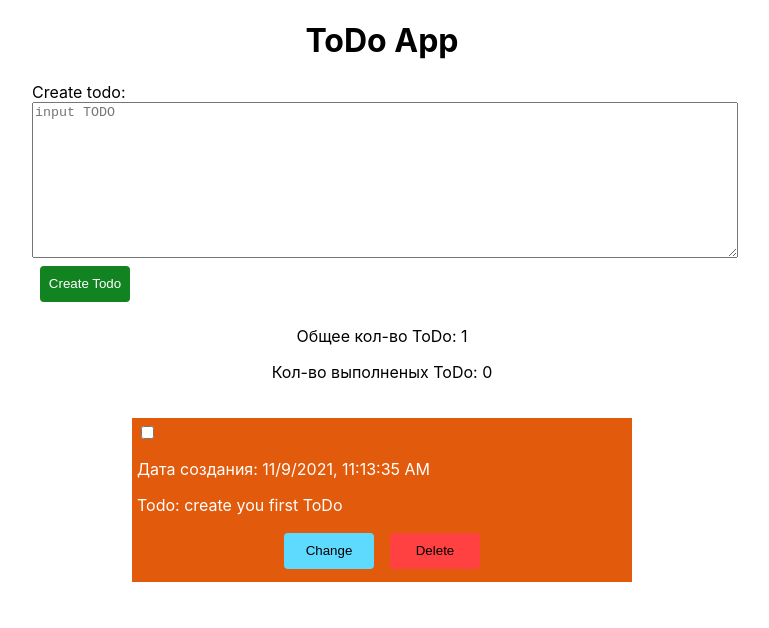
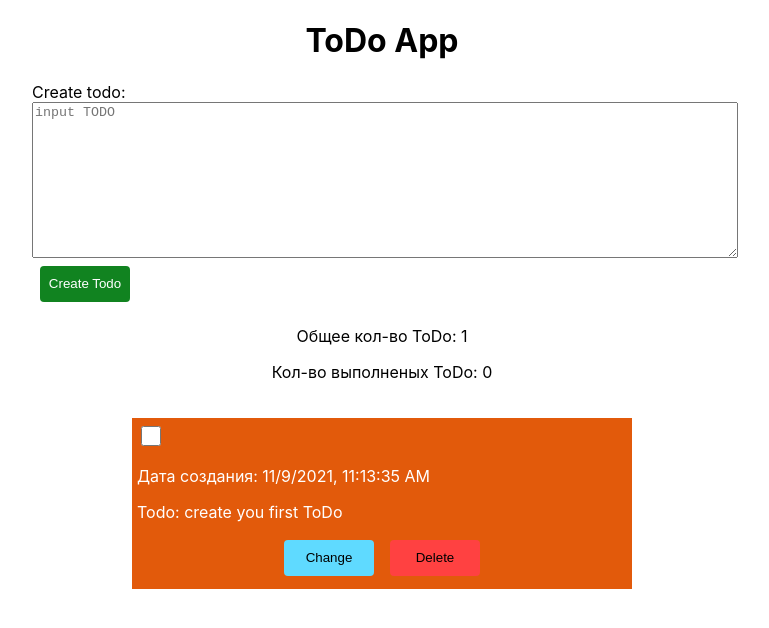
Before and after one commit to moriarty15/TODO-list-test, a React (Create React App) app: page / in a window 1280 px wide. Shown: the top 628 px of the page, without its empty margins (258-1027 px from the left). Built offline with nearby package versions, Linux system fonts and the light colour scheme; the HTML template or start-up script is replaced by a standard one.

Commit message:
стиль для чекбокса, изменяет размер

```diff
--- a/src/Components/TodoItem/TodoItem.js
+++ b/src/Components/TodoItem/TodoItem.js
@@ -20,6 +20,7 @@ export default function TodoItem({
     <>
       <div className={style.contain}>
         <input
+          className={style.checkbox}
           type="checkbox"
           value={todos[index].completed}
           checked={todos[index].completed}
--- a/src/Components/TodoItem/TodoItem.module.css
+++ b/src/Components/TodoItem/TodoItem.module.css
@@ -25,3 +25,7 @@
   composes: btn;
   background-color: rgb(255, 65, 65);
 }
+.checkbox {
+  width: 20px;
+  height: 20px;
+}
```
